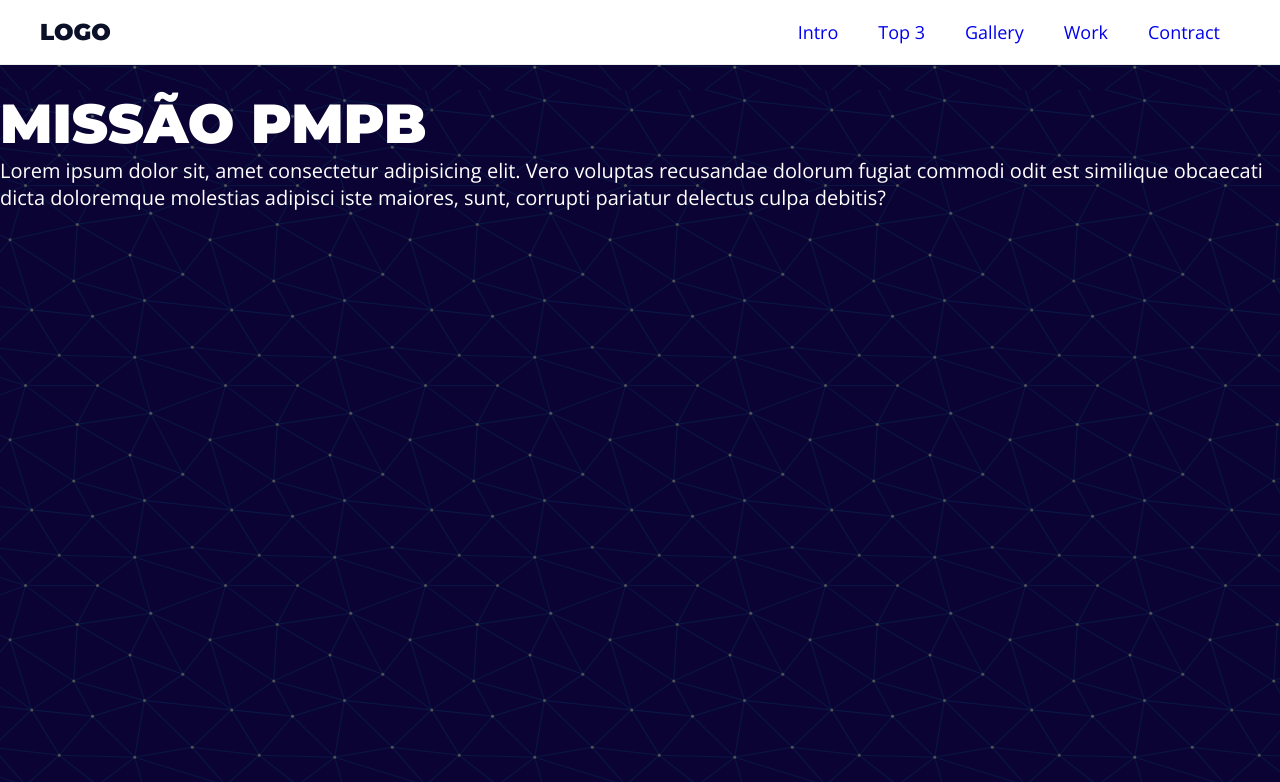
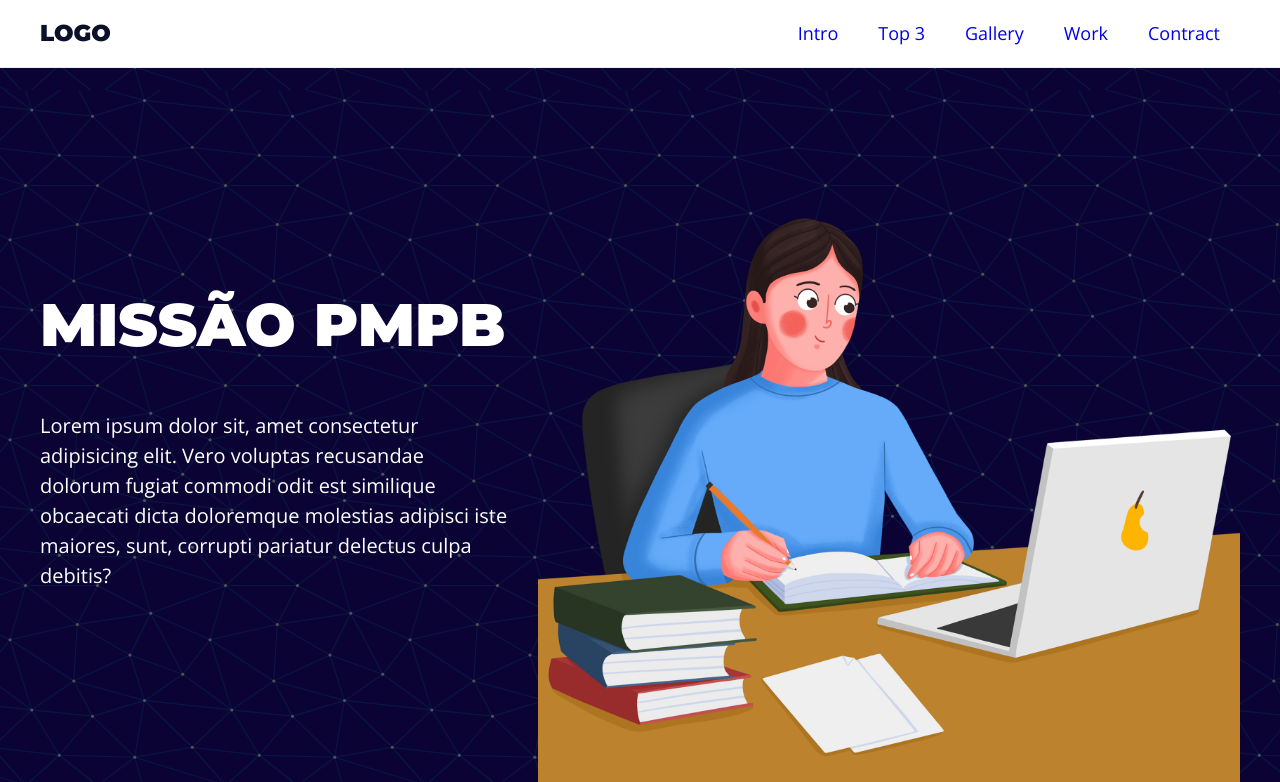
Before and after one commit to marcos7junior/landingPageLawLessons, a plain HTML site: page index.html in a window 1280 px wide. Shown: the top 782 px of the page. Drawn offline with nearby package versions, Linux system fonts and the light colour scheme.

Commit message:
feat: intro do site adicionada

```diff
--- a/assets/css/elements.css
+++ b/assets/css/elements.css
@@ -12,6 +12,7 @@ body {
     font-family: 'Open Sans', sans-serif;
     font-size: 2rem;
     color: var(--primary-color);
+    line-height: 1.5;
 
 }
 
--- a/assets/css/menu.css
+++ b/assets/css/menu.css
@@ -5,6 +5,7 @@
     right: 0;
     width: 100%;
     border-bottom: 0.1rem solid var(--light-gray-color);
+    z-index: 1;
 }
 
 .menu-content {
--- a/assets/css/style.css
+++ b/assets/css/style.css
@@ -0,0 +1,28 @@
+.intro-content {
+    position: relative;
+    top: -8rem;
+    display: grid;
+    grid-template-columns: 1fr 1.5fr;
+    align-items: center;
+    gap: var(--gap);
+    height: 100vh;
+}
+
+.intro-text-content, .intro-img {
+    display: flex;
+    flex-flow: column wrap;
+    align-items: stretch;
+    justify-content: center;
+}
+
+.intro-text-content h2 {
+    font-size: 6rem;
+    margin-bottom: 5rem;
+    text-transform: uppercase;
+    line-height: 1.2;
+}
+
+.intro-img img {
+    max-width: 100%;
+    height: auto;
+}
--- a/index.html
+++ b/index.html
@@ -36,12 +36,15 @@
 	<div class="menu-spacing"></div>
 
 	<section class="intro main-bg section">
-		<div class="intro-text-content">
-			<h2>MISSÃO PMPB</h2>
-			<p>Lorem ipsum dolor sit, amet consectetur adipisicing elit. Vero voluptas recusandae dolorum fugiat commodi odit est similique obcaecati dicta doloremque molestias adipisci iste maiores, sunt, corrupti pariatur delectus culpa debitis?</p>
-		</div>
-		<div class="intro-img">
+		<div class="main-content intro-content">
+			<div class="intro-text-content">
+				<h2>Missão PMPB</h2>
 
+				<p>Lorem ipsum dolor sit, amet consectetur adipisicing elit. Vero voluptas recusandae dolorum fugiat commodi odit est similique obcaecati dicta doloremque molestias adipisci iste maiores, sunt, corrupti pariatur delectus culpa debitis?</p>
+			</div>
+			<div class="intro-img">
+				<img src="./assets/img/remote_study.png" alt="mulher-estudando-remoto">
+			</div>
 		</div>
 		</section>
 
```
